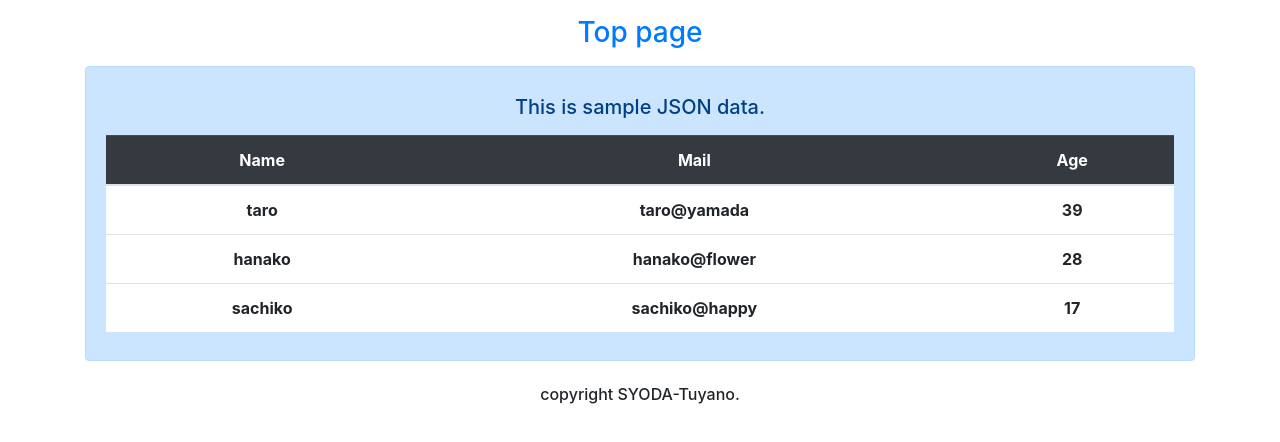
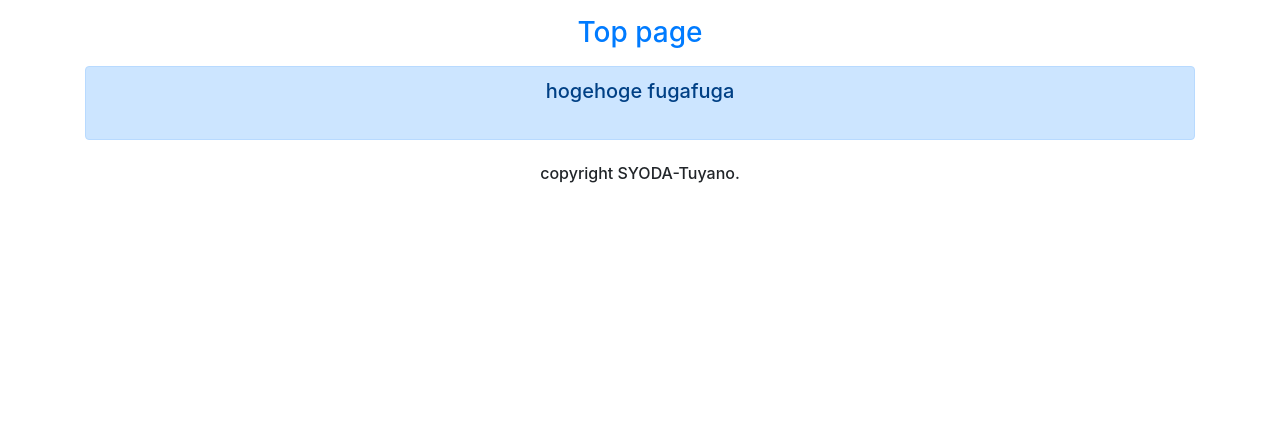
Before and after one commit to thirota/next_app_second, a Next.js app: page / in a window 1280 px wide. Shown: the top 442 px of the page. Built offline with nearby package versions, Linux system fonts and the light colour scheme.

Commit message:
handle text file by SWR p.323

```diff
--- a/pages/index.js
+++ b/pages/index.js
@@ -5,37 +5,18 @@
 export default function Home() {
   console.log("Home start")
 
+  const handleText = (...args)=> fetch(...args).then(res=>res.text())
+
 //  const data = undefined
-  const {data} = useSWR('./data.json')
+  const {data, err} = useSWR('./data.txt', handleText)
 
   return (
     <div>
       <Layout header="Next.js" title="Top page">
         <div className="alert alert-primary text-center">
-          <h5 className="my-3">{data !== undefined ? data.message : 'error...'}</h5>
-          <table className="table bg-white">
-            <thead className="table-dark">
-              <tr>
-                <th>Name</th>
-                <th>Mail</th>
-                <th>Age</th>
-                </tr>
-            </thead>
-            <tbody>
-              {
-                data !== undefined ?
-                data.data.map((value,key)=>(
-                  <tr key={key}>
-                    <th>{value.name}</th>
-                    <th>{value.mail}</th>
-                    <th>{value.age}</th>
-                  </tr>
-                ))
-                :
-                <tr><td></td><td>no data.</td><td></td></tr>
-              }
-            </tbody>
-          </table>
+          <h5 className="mb-4">
+            {data}
+          </h5>
         </div>
       </Layout>
     </div>
```
Also changed, not shown: public/data.txt (added).
